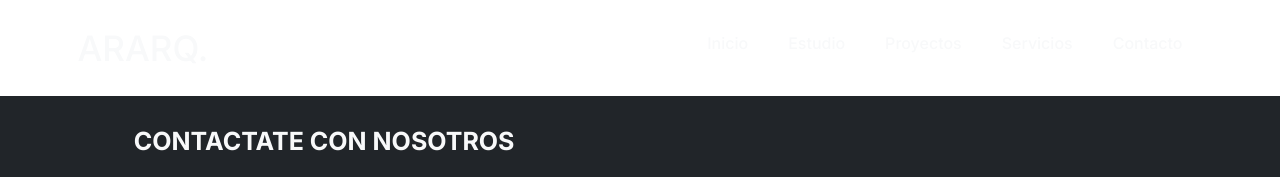
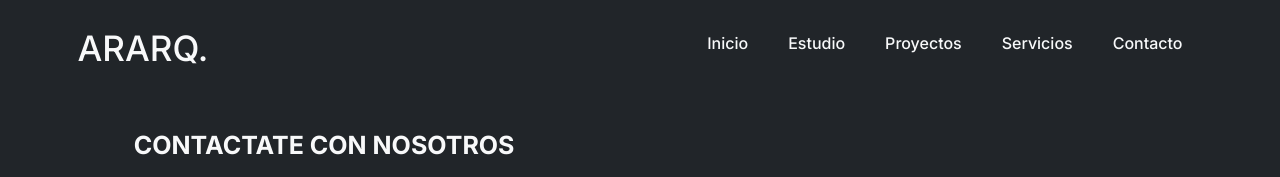
Before and after one commit to fedeceb/ARARQ._prueba, a website: page assets/pages/contact.html in a window 1280 px wide. Shown: the top 177 px of the page. Drawn offline with nearby package versions, Linux system fonts and the light colour scheme; a web font is replaced by a local one.

Commit message:
prueba de entrega

```diff
--- a/assets/pages/contact.html
+++ b/assets/pages/contact.html
@@ -15,7 +15,7 @@
 </head>
 
 <body>
-    <header>
+    <header class="header-color">
         <nav class="navbar flex-row container">
             <a class="navbarBrand" href="../../index.html"><img src="" alt="">ARARQ.</a><!-- insertar logo en imagen-->
             <ul class="menu flex-row">
```
Also changed, not shown: assets/pages/obras-y-proyectos.html (+1 -1 lines), assets/pages/service.html (+1 -1 lines).
